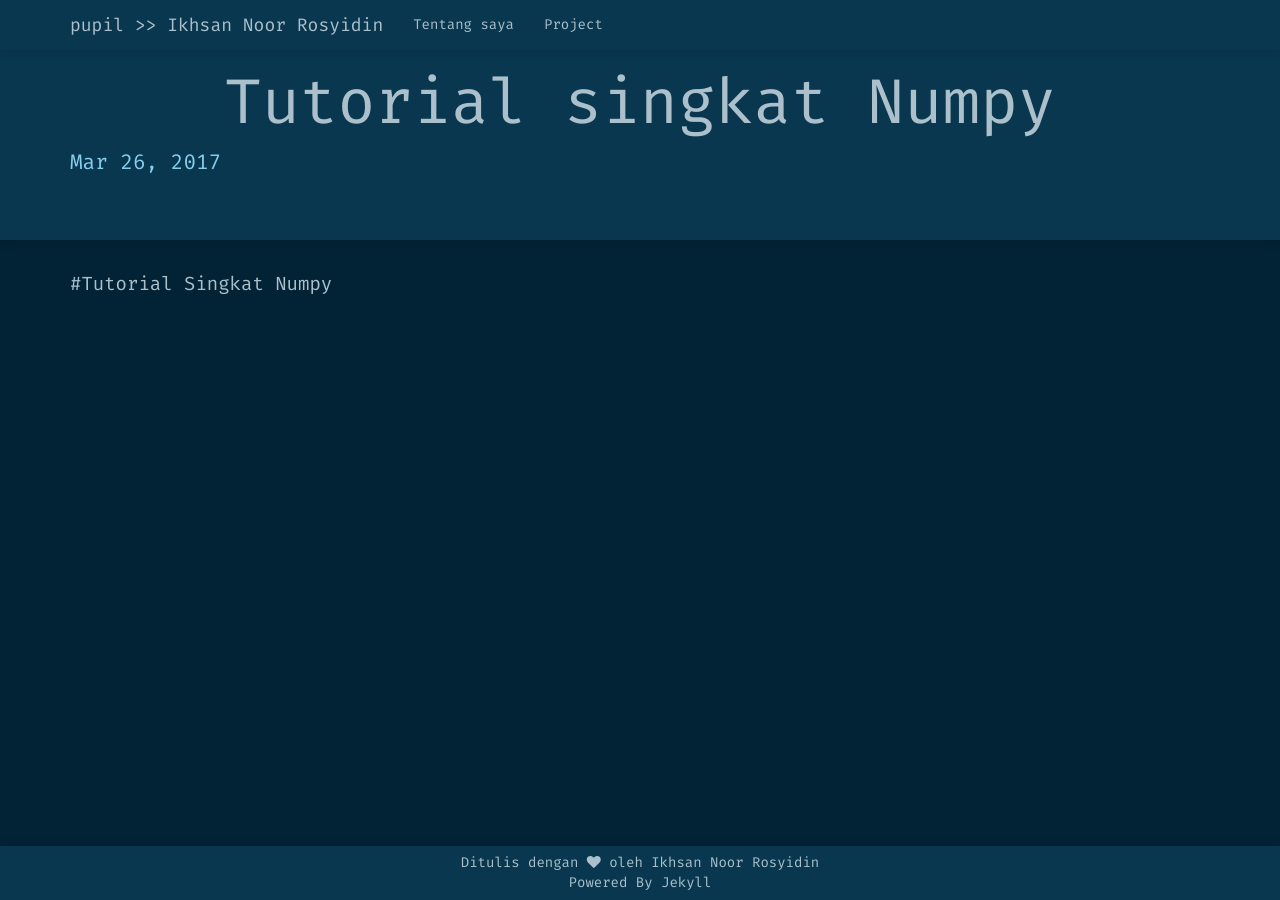
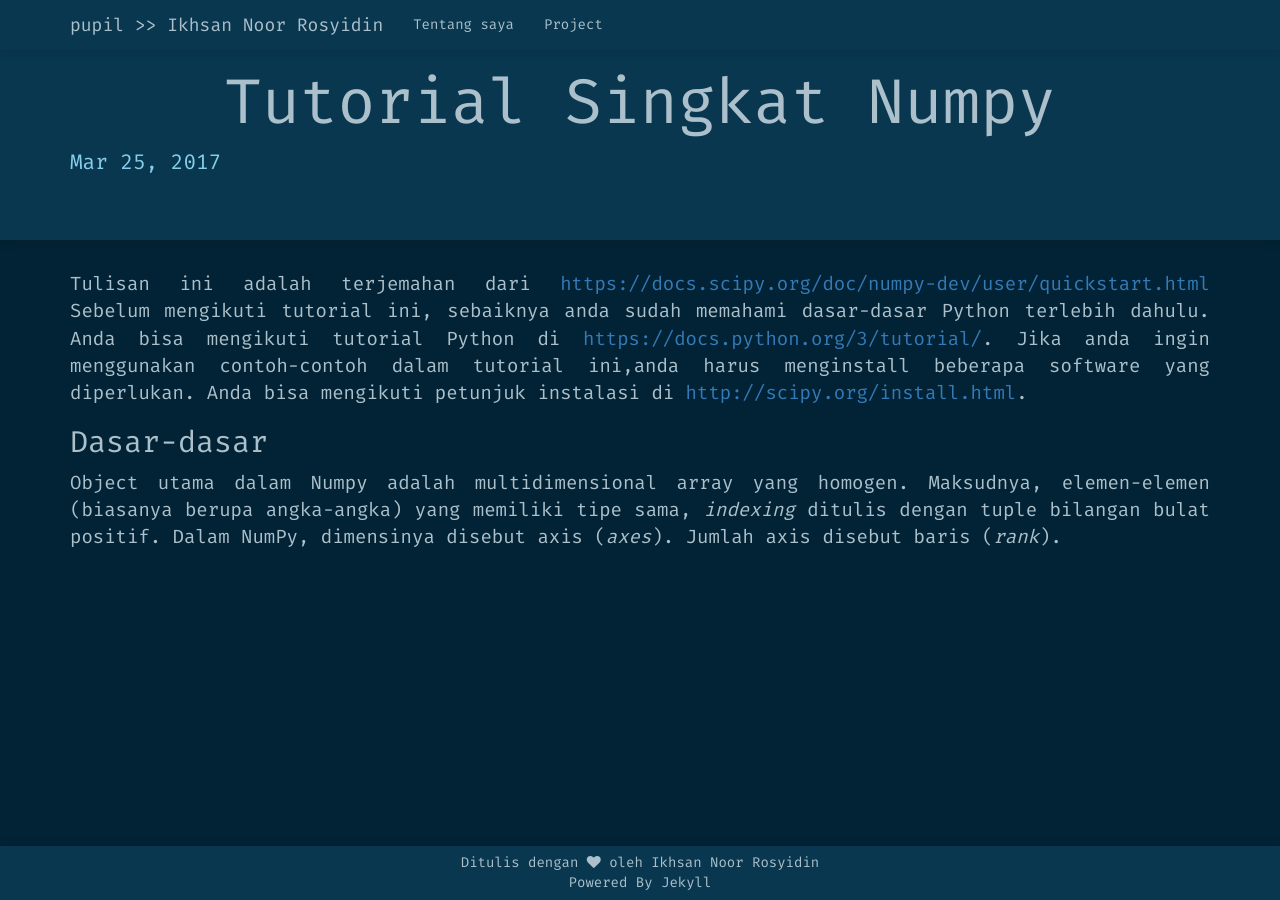
Before and after one commit to essanpupil/pupil.id, a Jekyll site: the page built from _posts/2017-03-26-tutorial-singkat-numpy.markdown, in a window 1280 px wide. Built offline with Jekyll 4.4.1, drawn with Linux system fonts in a browser that asks for light colours; nearby versions of some CDN libraries; some web fonts are replaced.

Commit message:
Tambah tulisan tentang numpy

```diff
--- a/_posts/2017-03-26-tutorial-singkat-numpy.markdown
+++ b/_posts/2017-03-26-tutorial-singkat-numpy.markdown
@@ -1,8 +1,12 @@
 ---
 layout: post
-title: "Tutorial singkat Numpy"
-date: 2017-03-26 08:30:33
+title: "Tutorial Singkat Numpy"
+date: 2017-03-25 08:30:33
 categories: numpy
 comments: True
 ---
-#Tutorial Singkat Numpy
+Tulisan ini adalah terjemahan dari [https://docs.scipy.org/doc/numpy-dev/user/quickstart.html](https://docs.scipy.org/doc/numpy-dev/user/quickstart.html)
+Sebelum mengikuti tutorial ini, sebaiknya anda sudah memahami dasar-dasar Python terlebih dahulu. Anda bisa mengikuti tutorial Python di [https://docs.python.org/3/tutorial/](https://docs.python.org/3/tutorial/). Jika anda ingin menggunakan contoh-contoh dalam tutorial ini,anda harus menginstall beberapa software yang diperlukan. Anda bisa mengikuti petunjuk instalasi di [http://scipy.org/install.html](http://scipy.org/install.html).
+
+## Dasar-dasar
+Object utama dalam Numpy adalah multidimensional array yang homogen. Maksudnya, elemen-elemen (biasanya berupa angka-angka) yang memiliki tipe sama, *indexing* ditulis dengan tuple bilangan bulat positif. Dalam NumPy, dimensinya disebut axis (*axes*). Jumlah axis disebut baris (*rank*).
```
